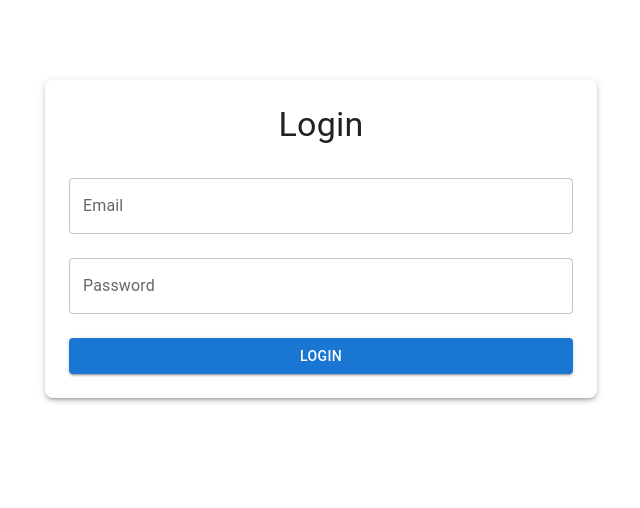
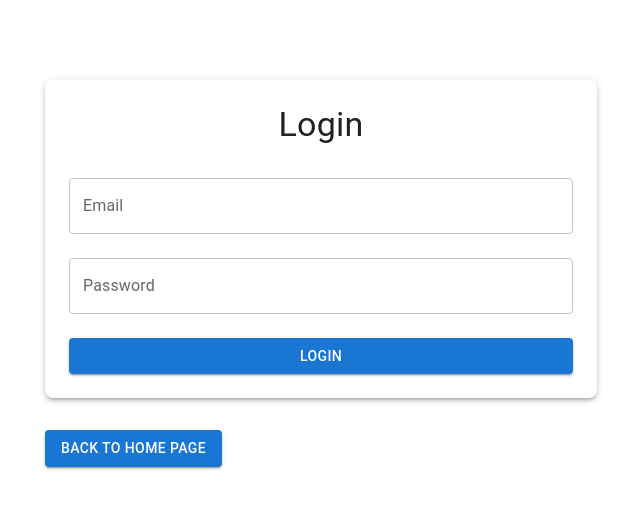
Before and after one commit to tonidobrinski/sensor-network, a Next.js app: page /login in a window 1280 px wide. Shown: the top 508 px of the page, without its empty margins (319-959 px from the left). Built offline with nearby package versions, Linux system fonts and the light colour scheme.

Commit message:
add Back to Home Page button in the Login section

```diff
--- a/app/components/Login.tsx
+++ b/app/components/Login.tsx
@@ -6,6 +6,7 @@ import { useContext } from "react";
 import { AuthContext } from "@/app/context/AuthContext";
 import { TextField, Button, Container, Box, Typography } from "@mui/material";
 import { UserLogin } from "../types/context/userLogin";
+import { useRouter } from "next/navigation";
 
 const schema = yup.object().shape({
   email: yup
@@ -19,6 +20,7 @@ const schema = yup.object().shape({
 });
 
 export default function Login() {
+  const router = useRouter();
   const { login } = useContext(AuthContext)!;
   const {
     register,
@@ -29,6 +31,10 @@ export default function Login() {
   const onSubmit = (data: UserLogin) => {
     console.log("User logged in:", data);
     login(data.email);
+  };
+
+    const handleRedirect = () => {
+    router.push("/");
   };
 
   return (
@@ -70,6 +76,13 @@ export default function Login() {
           </Button>
         </form>
       </Box>
+
+              <Box sx={{ mt: 4 }} className="back-button">
+          <Button variant="contained" onClick={handleRedirect}>
+            Back to Home Page
+          </Button>
+        </Box>
     </Container>
+
   );
 }
```
